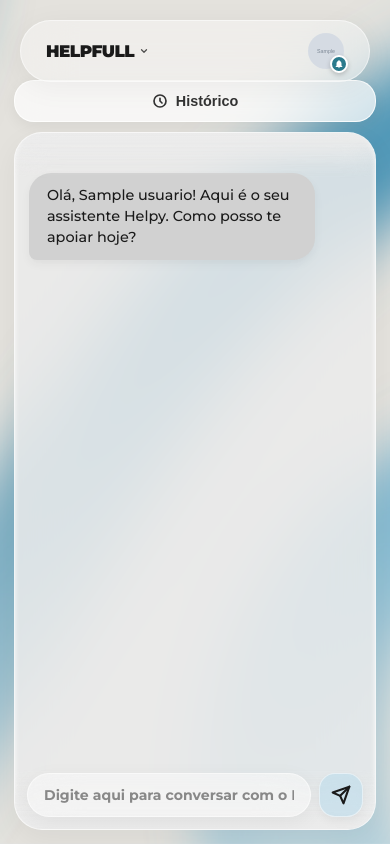
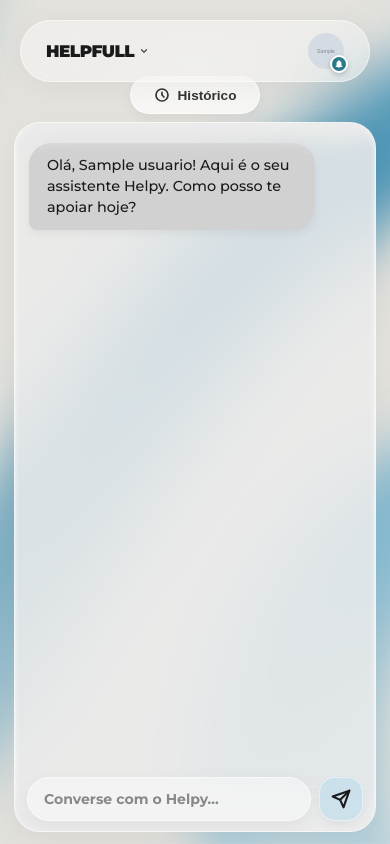
Before and after one commit to PedroCarlos28/HelpFull2, a PHP site: page /XAMPP/ChatBOT.php in a window 390 px wide. Run offline with PHP 8.4, Linux system fonts and the light colour scheme; the visitor is signed in with stand-in values (Sample User, id 1); tables that the repository leaves empty or names only in its code hold one stand-in row (values such as "Sample post"); grey boxes marked "Sample" are stand-in pictures; some libraries are stand-ins or nearby versions.

Commit message:
fix(mobile): layout do chatbot, capas enfileiradas na comunidade, inputs e botoes do perfil, menu de configuracoes e salvamento do diario

```diff
--- a/Atividades.php
+++ b/Atividades.php
@@ -1395,6 +1395,7 @@ if (isset($_SESSION['usuario_id'])) {
                 <a href="ChatBOT.php">Helpy</a>
                 <a href="Atividades.php" class="ativo">Adicionais</a>
                 <a href="Perfil.php">Perfil</a>
+                <a href="javascript:void(0)" class="btn-abrir-acessibilidade" onclick="abrirPainelAcessibilidadeMobile(event);">Configurações</a>
             </div>
             <?php if ($usuarioLogado): ?>
                 <?php $fotoPerfilDb = !empty($usuarioLogado['foto_perfil']) ? $usuarioLogado['foto_perfil'] : ''; ?>
--- a/ChatBOT.php
+++ b/ChatBOT.php
@@ -894,26 +894,48 @@ $datasHistorico = $stmtHist->fetchAll(PDO::FETCH_COLUMN);
             display: none;
         }
 
+        @media (max-width: 900px) and (min-width: 769px) {
+            .sidebar-historico {
+                width: 220px;
+                padding: 30px 14px;
+            }
+            .conteudo-site {
+                padding: 90px 16px 16px 16px;
+            }
+        }
+
         @media (max-width: 768px) {
+            html, body {
+                height: 100dvh;
+                min-height: 100dvh;
+                overflow: hidden;
+            }
+
             .conteudo-site {
-                padding: 80px 14px 14px 14px;
+                padding: 76px 14px calc(12px + env(safe-area-inset-bottom, 0px)) 14px;
                 box-sizing: border-box;
+                height: 100dvh;
+                min-height: 0;
+                display: flex;
+                flex-direction: column;
             }
 
             .btn-toggle-historico-mobile {
-                display: flex !important;
-                width: 100% !important;
-                max-width: 100% !important;
+                display: inline-flex !important;
+                width: auto !important;
+                min-width: 130px !important;
+                max-width: 180px !important;
                 box-sizing: border-box !important;
                 align-self: center !important;
-                margin: 0 auto 10px auto !important;
-                height: 42px !important;
-                padding: 0 20px !important;
+                margin: 0 auto 8px auto !important;
+                height: 38px !important;
+                padding: 0 18px !important;
                 font-weight: 800;
-                font-size: 0.9rem;
+                font-size: 0.85rem;
                 justify-content: center;
                 border-radius: 20px;
-                box-shadow: 0 4px 15px rgba(0,0,0,0.06);
+                box-shadow: 0 4px 12px rgba(0,0,0,0.06);
+                flex-shrink: 0;
             }
 
             .btn-fechar-historico-mobile {
@@ -960,22 +982,32 @@ $datasHistorico = $stmtHist->fetchAll(PDO::FETCH_COLUMN);
 
             .layout-chat-wrapper {
                 flex-direction: column;
-                gap: 10px;
+                gap: 0;
                 width: 100%;
+                flex: 1;
+                min-height: 0;
                 margin: 0;
             }
 
             .caixa-chat {
-                border-radius: 28px;
-                height: calc(100dvh - 175px);
-                min-height: 380px;
+                border-radius: 26px;
+                flex: 1;
+                min-height: 0;
+                height: auto;
                 width: 100%;
                 box-sizing: border-box;
+                display: flex;
+                flex-direction: column;
+                position: relative;
             }
 
             .area-mensagens {
-                padding: 40px 14px 70px 14px;
+                flex: 1;
+                min-height: 0;
+                padding: 20px 14px 75px 14px;
                 gap: 12px;
+                overflow-y: auto;
+                -webkit-overflow-scrolling: touch;
             }
 
             .mensagem {
@@ -991,7 +1023,7 @@ $datasHistorico = $stmtHist->fetchAll(PDO::FETCH_COLUMN);
             }
 
             .area-input-chat {
-                padding: 10px 12px 12px 12px;
+                padding: 8px 12px calc(10px + env(safe-area-inset-bottom, 0px)) 12px;
                 gap: 8px;
             }
 
@@ -1015,7 +1047,7 @@ $datasHistorico = $stmtHist->fetchAll(PDO::FETCH_COLUMN);
             }
 
             .blur-topo {
-                height: 45px;
+                height: 35px;
             }
 
             .blur-baixo {
@@ -1050,6 +1082,7 @@ $datasHistorico = $stmtHist->fetchAll(PDO::FETCH_COLUMN);
                 <a href="ChatBOT.php" class="ativo">Helpy</a>
                 <a href="Atividades.php">Adicionais</a>
                 <a href="Perfil.php">Perfil</a>
+                <a href="javascript:void(0)" class="btn-abrir-acessibilidade" onclick="abrirPainelAcessibilidadeMobile(event);">Configurações</a>
             </div>
             <?php $fotoPerfilDb = !empty($usuarioLogado['foto_perfil']) ? $usuarioLogado['foto_perfil'] : ''; ?>
             <a href="Perfil.php" style="text-decoration: none; display: flex;">
@@ -1142,7 +1175,7 @@ $datasHistorico = $stmtHist->fetchAll(PDO::FETCH_COLUMN);
 
                 <div class="area-input-chat">
                     <input type="text" class="input-chat" id="inputChat"
-                        placeholder="Digite aqui para conversar com o Helpy..." onkeypress="verificarEnter(event)">
+                        placeholder="Converse com o Helpy..." onkeypress="verificarEnter(event)">
 
                     <button class="btn-enviar-chat" onclick="enviarMensagem()">
                         <svg class="icone-enviar" viewBox="0 0 24 24">
--- a/inicio.php
+++ b/inicio.php
@@ -964,6 +964,7 @@ if (isset($_SESSION['usuario_id'])) {
                 <?php else: ?>
                     <a href="Comeco.php">Entrar</a>
                 <?php endif; ?>
+                <a href="javascript:void(0)" class="btn-abrir-acessibilidade" onclick="abrirPainelAcessibilidadeMobile(event);">Configurações</a>
             </div>
         </nav>
 
--- a/notificacoes.js
+++ b/notificacoes.js
@@ -267,7 +267,8 @@
         var nos = []; var no;
         while ((no = walker.nextNode())) nos.push(no);
         nos.forEach(function (t) {
-            if (!t.nodeValue.trim() || t.parentElement.closest(selConteudo)) return;
+            if (!t || !t.nodeValue || !t.nodeValue.trim()) return;
+            if (!t.parentElement || (t.parentElement.closest && t.parentElement.closest(selConteudo))) return;
             var el = t.parentElement;
             var orig = el.dataset.idiomaOriginal || t.nodeValue.trim();
             el.dataset.idiomaOriginal = orig;
@@ -407,6 +408,7 @@
     }
 
     window.togglePainelAcessibilidade = function (e) {
+        if (e && e.preventDefault) e.preventDefault();
         if (e && e.stopPropagation) e.stopPropagation();
         var p = document.getElementById('painelAcessibilidade');
         var b = document.getElementById('btnAcessibilidade');
@@ -416,11 +418,26 @@
             p = document.getElementById('painelAcessibilidade');
         }
         if (!p) return;
-        var ab = p.classList.toggle('aberto');
+        var ab = !p.classList.contains('aberto');
+        p.classList.toggle('aberto', ab);
         p.setAttribute('data-aberto', ab ? 'true' : 'false');
         if (b) b.setAttribute('aria-expanded', ab ? 'true' : 'false');
     };
     window.abrirPainelAcessibilidade = window.togglePainelAcessibilidade;
+
+    window.abrirPainelAcessibilidadeMobile = function (e) {
+        if (e) {
+            if (e.preventDefault) e.preventDefault();
+            if (e.stopPropagation) e.stopPropagation();
+        }
+        var dropdown = document.getElementById('navDropdownMobile');
+        if (dropdown) dropdown.classList.remove('aberto');
+        var logo = document.querySelector('.nav-logo') || document.querySelector('.nav-logo-capsula');
+        if (logo) logo.classList.remove('aberto');
+        setTimeout(function () {
+            window.togglePainelAcessibilidade(e);
+        }, 30);
+    };
 
     function conectarControlesAcessibilidade() {
         var p = document.getElementById('painelAcessibilidade');
@@ -488,7 +505,7 @@
 
             var pa = document.getElementById('painelAcessibilidade');
             var ba = document.getElementById('btnAcessibilidade');
-            var ml = e.target.closest('.btn-abrir-acessibilidade, [onclick*="togglePainelAcessibilidade"], [onclick*="abrirPainelAcessibilidade"]');
+            var ml = e.target.closest('.btn-abrir-acessibilidade, [onclick*="togglePainelAcessibilidade"], [onclick*="abrirPainelAcessibilidade"], .nav-dropdown-mobile');
             if (pa && pa.classList.contains('aberto')) {
                 if (!pa.contains(e.target) && (!ba || !ba.contains(e.target)) && !ml) {
                     pa.classList.remove('aberto');
```
Also changed, not shown: Comunidade.php (+28 -3 lines), Diario.php (+38 -9 lines), Perfil.php (+46 -11 lines).
